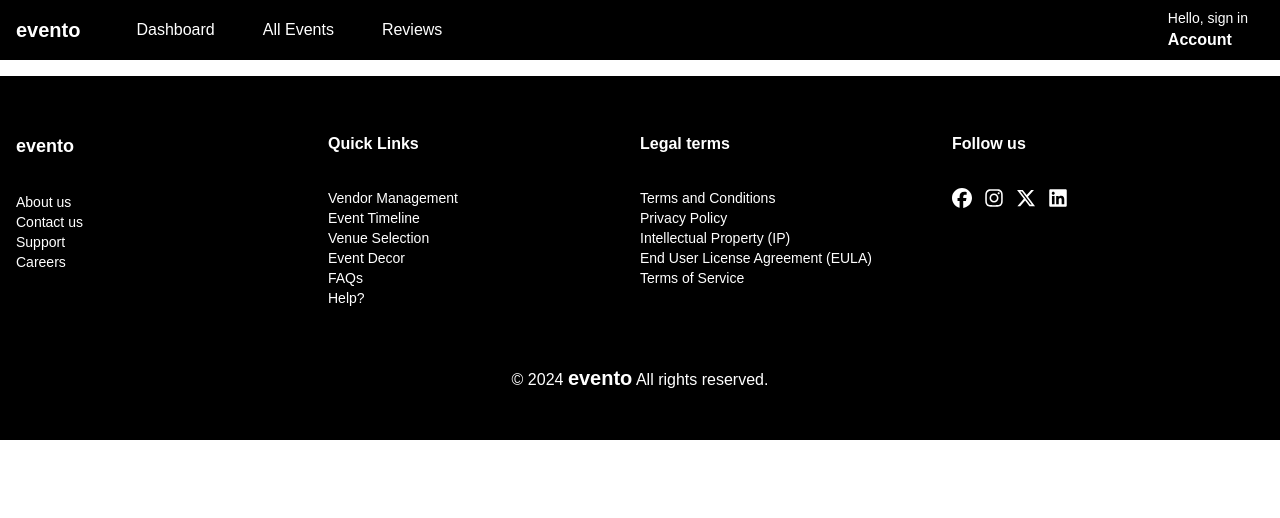
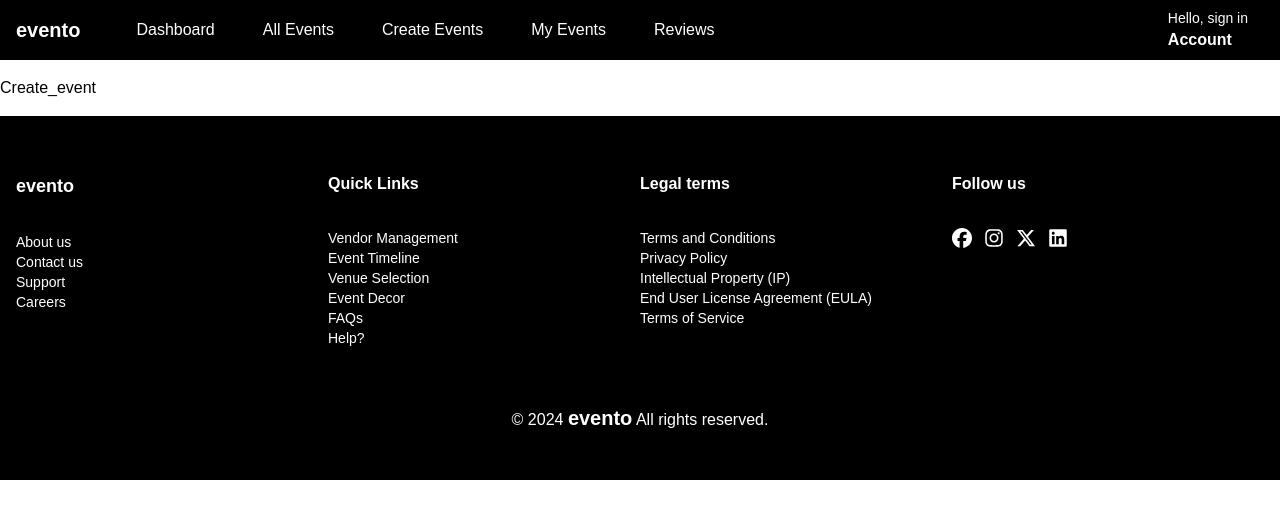
Before and after one commit to Arnold-In-Tech/EventPerfect, a React (Create React App) app in the folder client/: page /create_event in a window 1280 px wide. Shown: the top 518 px of the page. Built offline with nearby package versions, Linux system fonts and the light colour scheme.

Commit message:
Added new componets

```diff
--- a/client/src/App.js
+++ b/client/src/App.js
@@ -5,6 +5,8 @@ import Dashboard from "./components/Dashboard";
 import AllEvents from "./components/AllEvents";
 import Reviews from "./components/Reviews";
 import Login from "./components/Login";
+import Create_event from "./components/Create_event";
+import My_events from "./components/My_events";
 
 function App() {
   return (
@@ -13,6 +15,8 @@ function App() {
       <Routes>
         <Route path="/" element={<Dashboard />} />
         <Route path="/events" element={<AllEvents />} />
+        <Route path="/create_event" element={<Create_event />} />
+        <Route path="/my_events" element={<My_events />} />
         <Route path="/reviews" element={<Reviews />} />
         <Route path="/login" element={<Login />} />
       </Routes>
--- /dev/null
+++ b/client/src/components/Create_event.js
@@ -0,0 +1,9 @@
+import React from 'react'
+
+function Create_event() {
+  return (
+    <div>Create_event</div>
+  )
+}
+
+export default Create_event
--- a/client/src/components/Dashboard.js
+++ b/client/src/components/Dashboard.js
@@ -23,7 +23,7 @@ const Dashboard = () => {
 
   return (
     <div>
-      <h2 className="text-2xl font-bold mb-4 ml-4 text-fourth"><GiHamburgerMenu className="inline mr-4"/>Dashboard</h2>
+      <h2 className="text-2xl font-bold mb-4 ml-4 text-fourth">Dashboard</h2>
       <div className="grid grid-cols-3 gap-4">
         {events.map((event) => (
           <div key={event.id} className="bg-white rounded-md shadow-md p-4">
--- /dev/null
+++ b/client/src/components/My_events.js
@@ -0,0 +1,9 @@
+import React from 'react'
+
+function My_events() {
+  return (
+    <div>My_events</div>
+  )
+}
+
+export default My_events
--- a/client/src/components/NavBar.js
+++ b/client/src/components/NavBar.js
@@ -24,6 +24,12 @@ const NavBar = () => {
           <NavLink to="/events" activeClassName="text-amber-400">
             All Events
           </NavLink>
+          <NavLink to="/create_event" activeClassName="text-amber-400">
+            Create Events
+          </NavLink>
+          <NavLink to="/my_events" activeClassName="text-amber-400">
+            My Events
+          </NavLink>
           <NavLink to="/reviews" activeClassName="text-amber-400">
             Reviews
           </NavLink>
```
